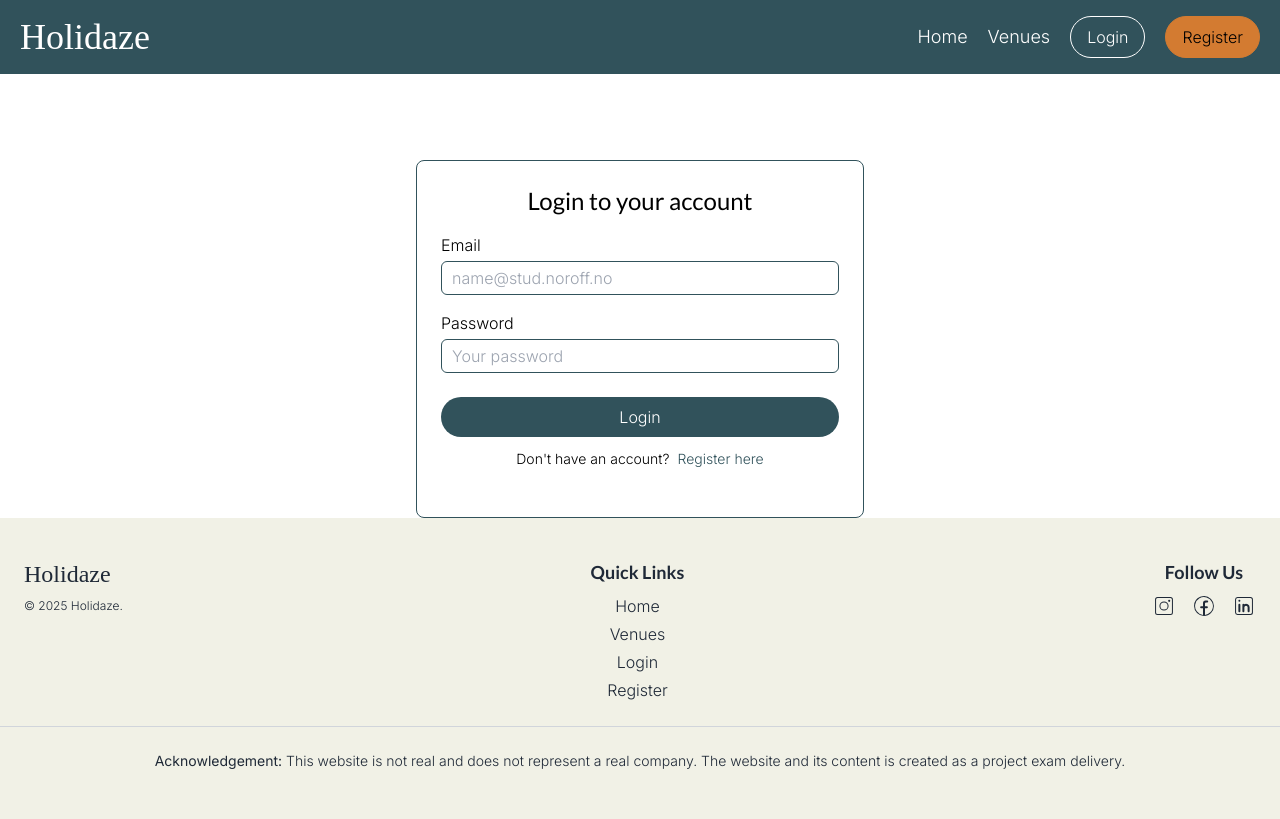
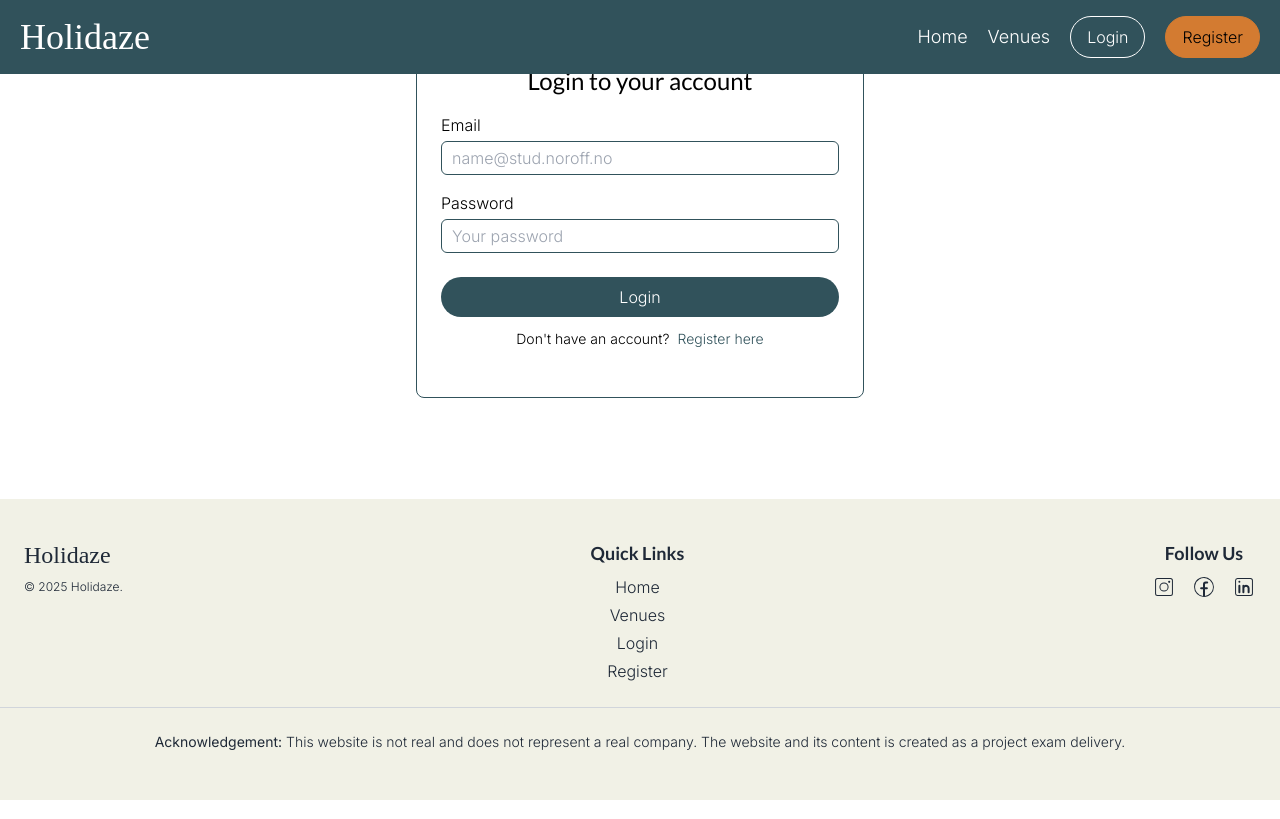
Before and after one commit to karlwoien/project-exam-2, a React (Vite) app: page /login in a window 1280 px wide. Built offline with nearby package versions, Linux system fonts and the light colour scheme; no server answers; a web font is replaced by a local one.

Commit message:
fix consistent spacing

```diff
--- a/src/components/Layout/index.jsx
+++ b/src/components/Layout/index.jsx
@@ -1,15 +1,21 @@
-import { Outlet } from "react-router-dom";
+import { Outlet, useLocation } from "react-router-dom";
 import Footer from "../Footer";
 import Header from "../Header";
 
 export default function Layout() {
+  const location = useLocation();
+  const isHome = location.pathname === "/";
+
   return (
     <>
       <Header />
-      <main className="flex-grow vh-100">
+      <main className={`flex-grow vh-100 ${isHome ? "pt-0" : "py-5 md:py-10 px-2.5"}`}>
         <Outlet />
       </main>
       <Footer />
     </>
   );
-};
+}
+
+
+//<main className="flex-grow pt-20 md:pt-24 lg:pt-28">
--- a/src/pages/AddVenue.jsx
+++ b/src/pages/AddVenue.jsx
@@ -17,7 +17,7 @@ export default function AddVenue() {
     useTitle("Add venue")
 
     return (
-        <div className="max-w-5xl mx-auto px-6 py-16 mt-16">
+        <div className="max-w-5xl mx-auto">
             <VenueForm />
         </div>
     );
--- a/src/pages/EditVenue.jsx
+++ b/src/pages/EditVenue.jsx
@@ -15,7 +15,7 @@ export default function EditVenue() {
     useTitle("Edit venue")
 
     return (
-        <div className="max-w-5xl mx-auto px-6 py-16 mt-16">
+        <div className="max-w-5xl mx-auto">
             {venue ? <VenueForm venue={venue} /> : <p className="text-center text-gray-500">Loading...</p>}
         </div>
     );
--- a/src/pages/Login.jsx
+++ b/src/pages/Login.jsx
@@ -37,7 +37,7 @@ export default function Login() {
     useTitle("Login");
 
     return (
-        <div className="max-w-md mx-auto p-6 rounded-lg border border-bg-primary mt-40">
+        <div className="max-w-md mx-auto p-6 rounded-lg border border-bg-primary">
             <h2 className="text-center text-2xl font-normal mb-4">Login to your account</h2>
 
             <form onSubmit={handleSubmit(onSubmit)}>
--- a/src/pages/Profile.jsx
+++ b/src/pages/Profile.jsx
@@ -15,7 +15,7 @@ export default function Profile() {
     useTitle(user ? user.name : "Loading...");
 
     return (
-        <div className="max-w-5xl mx-auto px-6 py-16 mt-16">
+        <div className="max-w-5xl mx-auto">
             {/* Profile Info */}
             {profile && <ProfileCard profile={profile} />}
 
--- a/src/pages/Register.jsx
+++ b/src/pages/Register.jsx
@@ -55,7 +55,7 @@ export default function Register() {
     useTitle("Register")
 
     return (
-        <div className="max-w-md mx-auto p-6 rounded-lg border border-bg-primary mt-40">
+        <div className="max-w-md mx-auto p-6 rounded-lg border border-bg-primary">
             <h2 className="text-center text-2xl font-normal mb-4">Register an account</h2>
             <form onSubmit={handleSubmit(onSubmit)}>
                 <AccountTypeSelector selected={venueManager} setSelected={setVenueManager} />
--- a/src/pages/VenueDetails.jsx
+++ b/src/pages/VenueDetails.jsx
@@ -23,7 +23,7 @@ export default function VenueDetails() {
     const isOwner = user && venue.owner?.name === user.name;
 
     return (
-        <div className="max-w-5xl mx-auto px-6 py-16">
+        <div className="max-w-5xl mx-auto">
             {/* Venue Image */}
             <div className="mb-7">
                 <VenueImage media={venue.media} className="w-full h-auto max-h-[500px] object-cover rounded-t-md" />
--- a/src/pages/Venues.jsx
+++ b/src/pages/Venues.jsx
@@ -21,7 +21,7 @@ export default function Venues() {
     }
 
     return (
-        <div className="max-w-5xl mx-auto px-6 py-16 mt-16">
+        <div className="max-w-5xl mx-auto">
             <h1 className="text-bg-highlight text-4xl mb-5">EXPLORE VENUES</h1>
             {/* Search input and filter option */}
             <div className="w-full">
```
